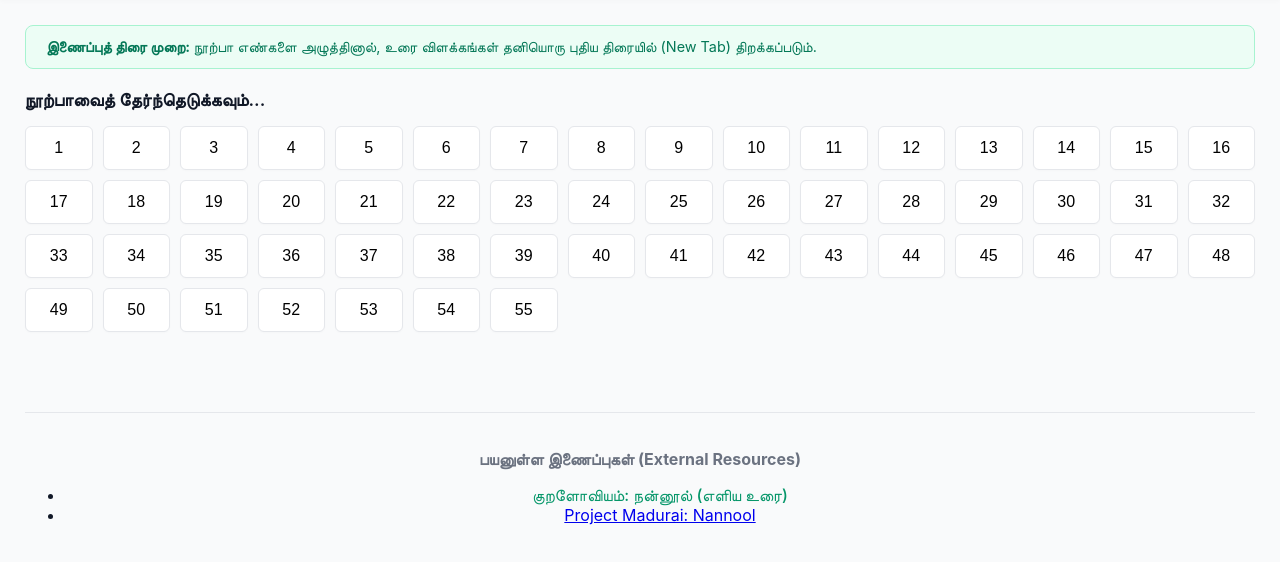
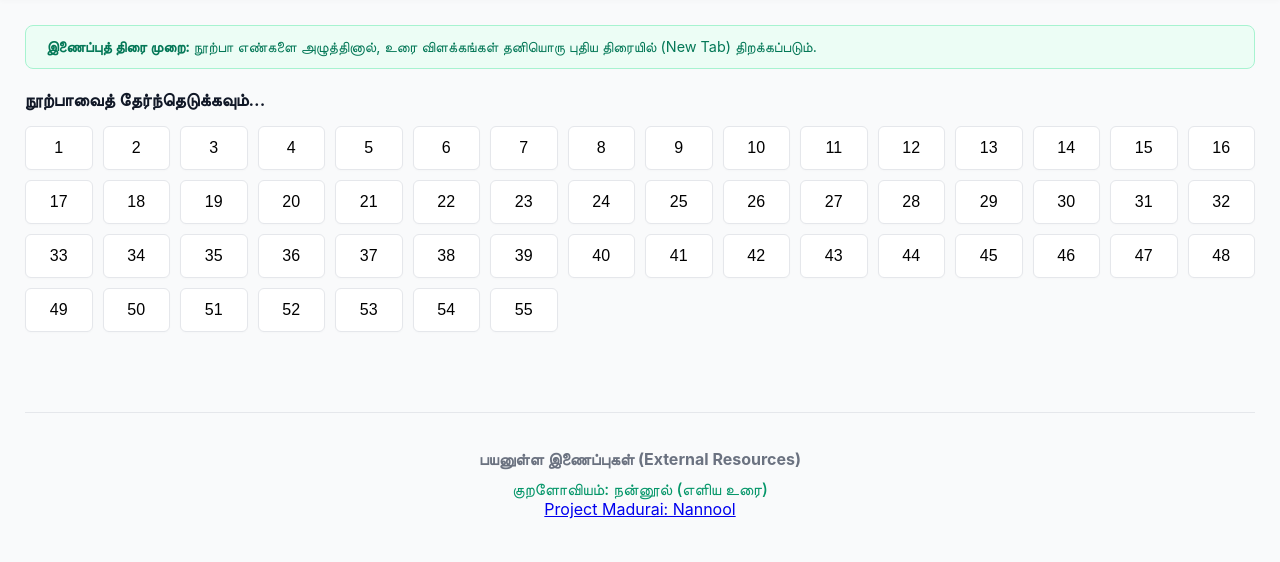
Before and after one commit to sundararajana/nannool, a plain HTML site: page index.html in a window 1280 px wide. Shown: the part 68-630 px from the top of the page. Drawn offline with Linux system fonts and the light colour scheme.

Commit message:
external resources list item dot is ugly

```diff
--- a/index.html
+++ b/index.html
@@ -259,12 +259,10 @@
         <!-- Add this new footer section -->
         <div style="margin-top: 40px; padding-top: 20px; border-top: 1px solid var(--border); text-align: center;">
             <h3 style="font-size: 1rem; color: var(--text-muted); margin-bottom: 10px;">பயனுள்ள இணைப்புகள் (External Resources)</h3>
-            <ul>
-              <li><a href="https://kuraloviyam.com/nannool" target="_blank" style="color: var(--primary); text-decoration: none; font-weight: 500;">
+              <a href="https://kuraloviyam.com/nannool" target="_blank" style="color: var(--primary); text-decoration: none; font-weight: 500;">
                 குறளோவியம்: நன்னூல் (எளிய உரை)
-            </a>
-              <li><a href="https://www.projectmadurai.org/pm_etexts/utf8/pmuni0152.html">Project Madurai: Nannool</a>
-            </ul>
+              </a><br>
+              <a href="https://www.projectmadurai.org/pm_etexts/utf8/pmuni0152.html">Project Madurai: Nannool</a>
         </div>
     </main>
 
```
